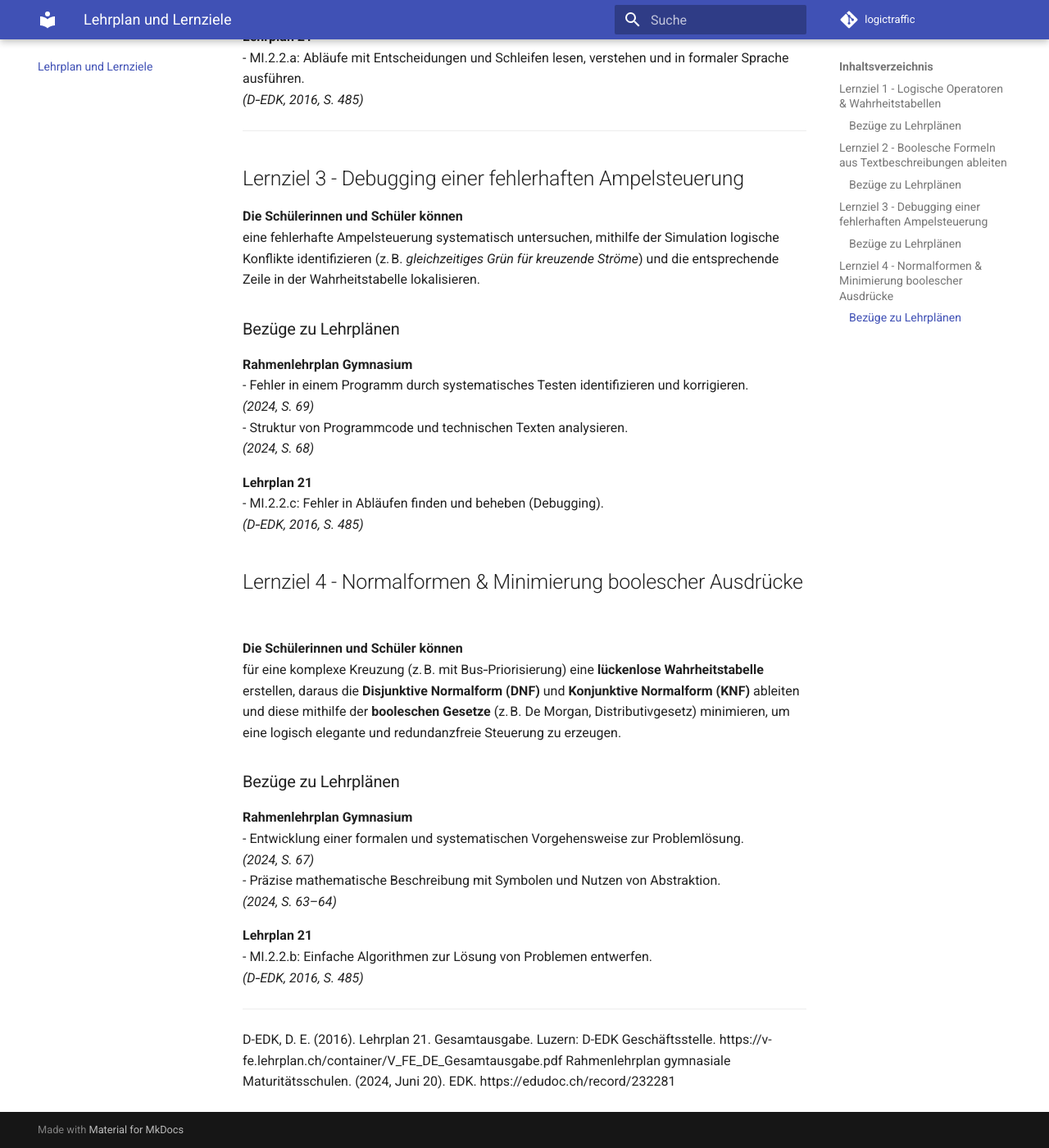
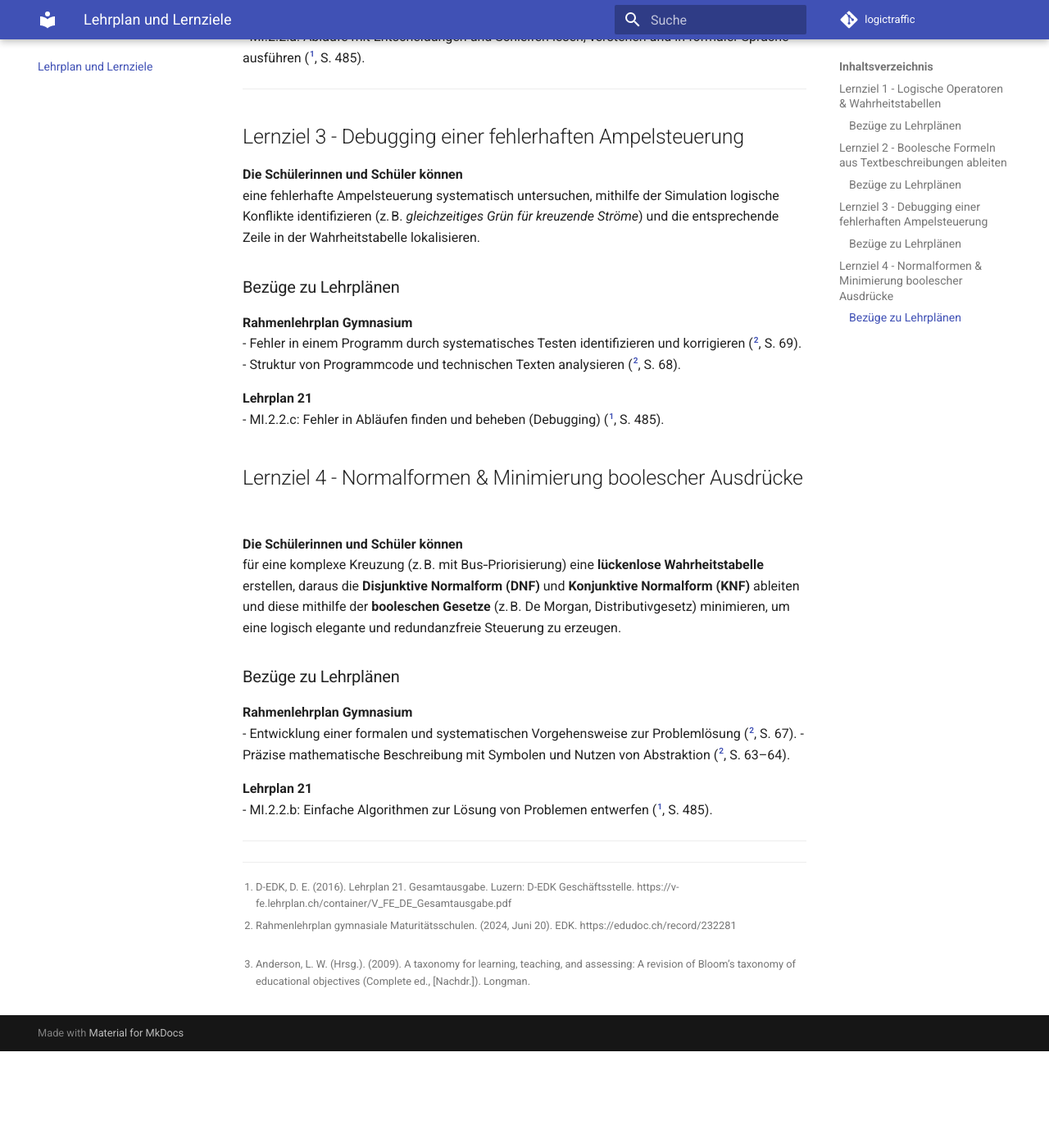
Before and after one commit to salomegolden/logictraffic, an MkDocs documentation site: the page built from docs/goals.md, in a window 1280 px wide and 1400 px high, scrolled down 1697 px. Shown: the whole window at 82% size. Built offline with MkDocs 1.6.1 and Material for MkDocs 9.7.7, drawn with Linux system fonts in a browser that asks for light colours; comment, search, counter and statistics services are not loaded; after the commit the page ends 2979 px from its top, so only the background shows below that; some of the changed text lies outside the part shown.

Commit message:
Überarbeitung der Referenzen und Einleitung etwas umgeschrieben
Updated the document to link learning objectives with the Lehrplan21 and Rahmenlehrplan Gymnasium, and improved references to Anderson's taxonomy.

```diff
--- a/docs/goals.md
+++ b/docs/goals.md
@@ -1,11 +1,11 @@
 
 # Lernziele für den Einsatz von *Logic Traffic* im Informatikunterricht
 
-Dieses Dokument fasst die Lernziele zusammen, die auf Basis der Funktionen von **Logic Traffic** (Wahrheitstabelle, Formeleditor, Simulation) formuliert wurden.
-Die Einordnung erfolgt entlang der Wissensdimensionen nach **Anderson (2009)**:
+Dieses Dokument fasst die Lernziele zusammen, die auf Basis der Funktionen von **Logic Traffic** (Wahrheitstabelle, Formeleditor, Simulation) formuliert wurden. Diese wurden sowohl mit dem Lehrplan21[^1] als auch mit dem Rahmenlehrplan Gymnasium[^2] verknüpft um für alle Schularten Anknüpfungspunkte zu bieten.
+Die Einordnung erfolgt entlang der Wissensdimensionen nach **Anderson [^3] (2009)**:
 
 Die Lernziele sind so formuliert, dass sie die spezifischen Funktionen von Logic Traffic (Wahrheitstabelle, Formeleditor, Simulation) abdecken.
-Sie sind bezogen auf die oben definierten Inhalte aus den Lehrplänen und formuliert nach Anderson (2009).
+Sie sind bezogen auf die oben definierten Inhalte aus den Lehrplänen und formuliert nach Anderson[^3].
 
 | Wissensart               | Erinnern | Verstehen | Anwenden | Analysieren | Bewerten | Erzeugen |
 |--------------------------|----------|-----------|----------|-------------|----------|----------|
@@ -24,13 +24,11 @@ die logischen Operatoren **AND**, **OR**, **NOT** benennen, ihre Formelzeichen k
 ### Bezüge zu Lehrplänen
 
 **Rahmenlehrplan Gymnasium**
-- Die Maturandinnen und Maturanden können grundlegende arithmetische und logische Operationen und Funktionen in Programmiersprachen umsetzen.
-  *(Rahmenlehrplan gymnasiale Maturitätsschulen, 2024, S. 69)*
+- Die Maturandinnen und Maturanden können grundlegende arithmetische und logische Operationen und Funktionen in Programmiersprachen umsetzen ([^2] S. 69).
 
 **Lehrplan 21**
 - MI.2.1.g: Daten mit verschiedenen Symbolsystemen darstellen und interpretieren
-  (z. B. logische Verknüpfungen, Symbole für Verkehrszeichen).
-  *(D‑EDK, 2016, S. 484)*
+  (z. B. logische Verknüpfungen, Symbole für Verkehrszeichen) ([^1] S. 484).
 
 ---
 
@@ -38,18 +36,13 @@ die logischen Operatoren **AND**, **OR**, **NOT** benennen, ihre Formelzeichen k
 
 **Die Schülerinnen und Schüler können**
 eine sprachliche Beschreibung sicherer Zustände einer Kreuzung in eine **boolesche Formel** übersetzen und diese im **Formeleditor von Logic Traffic** implementieren.
-
 ### Bezüge zu Lehrplänen
-
 **Rahmenlehrplan Gymnasium**
-- Informationen strukturieren und modellieren (analytisches und vernetztes Denken).
-  *(2024, S. 68)*
-- Verschiedene Darstellungen von Informationen erläutern und deren Besonderheiten analysieren.
-  *(2024, S. 68)*
+- Informationen strukturieren und modellieren (analytisches und vernetztes Denken) ([^2], S. 68).
+- Verschiedene Darstellungen von Informationen erläutern und deren Besonderheiten analysieren ([^2], S. 68).
 
 **Lehrplan 21**
-- MI.2.2.a: Abläufe mit Entscheidungen und Schleifen lesen, verstehen und in formaler Sprache ausführen.
-  *(D‑EDK, 2016, S. 485)*
+- MI.2.2.a: Abläufe mit Entscheidungen und Schleifen lesen, verstehen und in formaler Sprache ausführen ([^1], S. 485).
 
 ---
 
@@ -61,14 +54,11 @@ eine fehlerhafte Ampelsteuerung systematisch untersuchen, mithilfe der Simulatio
 ### Bezüge zu Lehrplänen
 
 **Rahmenlehrplan Gymnasium**
-- Fehler in einem Programm durch systematisches Testen identifizieren und korrigieren.
-  *(2024, S. 69)*
-- Struktur von Programmcode und technischen Texten analysieren.
-  *(2024, S. 68)*
+- Fehler in einem Programm durch systematisches Testen identifizieren und korrigieren ([^2], S. 69).
+- Struktur von Programmcode und technischen Texten analysieren ([^2], S. 68).
 
 **Lehrplan 21**
-- MI.2.2.c: Fehler in Abläufen finden und beheben (Debugging).
-  *(D‑EDK, 2016, S. 485)*
+- MI.2.2.c: Fehler in Abläufen finden und beheben (Debugging) ([^1], S. 485).
 
 
 ## Lernziel 4  - Normalformen & Minimierung boolescher Ausdrücke
@@ -79,15 +69,13 @@ für eine komplexe Kreuzung (z. B. mit Bus‑Priorisierung) eine **lückenlose
 ### Bezüge zu Lehrplänen
 
 **Rahmenlehrplan Gymnasium**
-- Entwicklung einer formalen und systematischen Vorgehensweise zur Problemlösung.
-  *(2024, S. 67)*
-- Präzise mathematische Beschreibung mit Symbolen und Nutzen von Abstraktion.
-  *(2024, S. 63–64)*
+- Entwicklung einer formalen und systematischen Vorgehensweise zur Problemlösung ([^2], S. 67).
+- Präzise mathematische Beschreibung mit Symbolen und Nutzen von Abstraktion ([^2], S. 63–64).
 
 **Lehrplan 21**
-- MI.2.2.b: Einfache Algorithmen zur Lösung von Problemen entwerfen.
-  *(D‑EDK, 2016, S. 485)*
+- MI.2.2.b: Einfache Algorithmen zur Lösung von Problemen entwerfen ([^1], S. 485).
 
 ---
-D-EDK, D. E. (2016). Lehrplan 21. Gesamtausgabe. Luzern: D-EDK Geschäftsstelle. https://v-fe.lehrplan.ch/container/V_FE_DE_Gesamtausgabe.pdf
-Rahmenlehrplan gymnasiale Maturitätsschulen. (2024, Juni 20). EDK. https://edudoc.ch/record/232281
+[^1]: D-EDK, D. E. (2016). Lehrplan 21. Gesamtausgabe. Luzern: D-EDK Geschäftsstelle. https://v-fe.lehrplan.ch/container/V_FE_DE_Gesamtausgabe.pdf
+[^2]: Rahmenlehrplan gymnasiale Maturitätsschulen. (2024, Juni 20). EDK. https://edudoc.ch/record/232281
+[^3]: Anderson, L. W. (Hrsg.). (2009). A taxonomy for learning, teaching, and assessing: A revision of Bloom’s taxonomy of educational objectives (Complete ed., [Nachdr.]). Longman.
```
